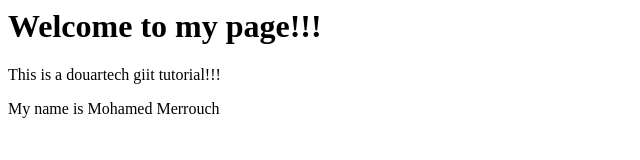
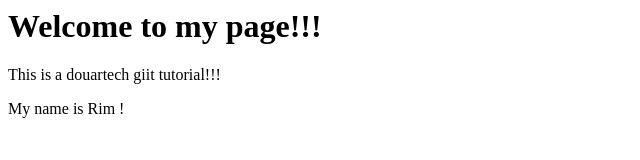
Before and after one commit to ardacoder/gitTutorialTest, a plain HTML site: page index.html in a window 1280 px wide. Shown: the whole page, without its empty margins (0-640 px from the left). Drawn offline with Linux system fonts and the light colour scheme.

Commit message:
change name add text file

```diff
--- a/index.html
+++ b/index.html
@@ -2,4 +2,4 @@
 
 <p>This is a douartech giit tutorial!!!</p>
 
-<p>My name is Mohamed Merrouch</p>
+<p>My name is Rim !</p>
```
Also changed, not shown: user2.txt (added).
